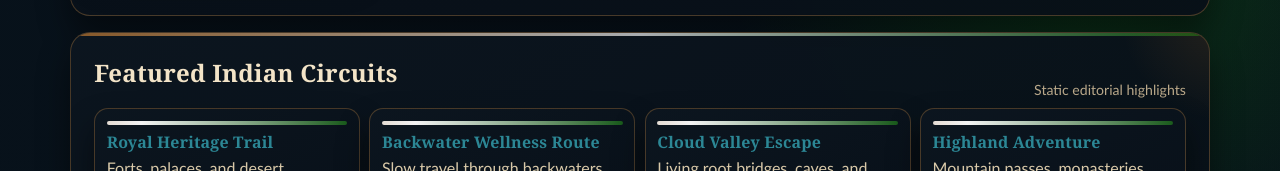
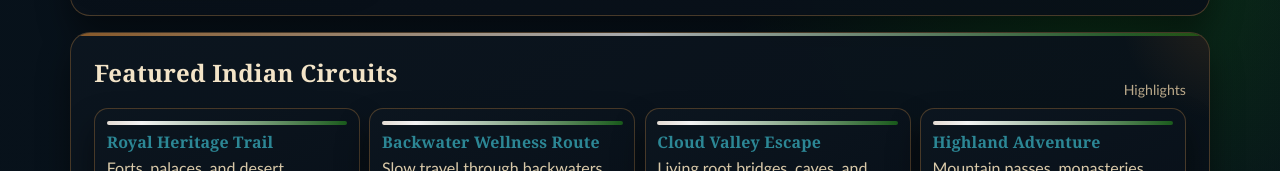
Before and after one commit to MehulKumar24/Rove-India, a plain HTML site: page index.html in a window 1280 px wide. Shown: the part 3394-3565 px from the top of the page. Drawn offline with Linux system fonts and the light colour scheme.

Commit message:
Update index.html

```diff
--- a/index.html
+++ b/index.html
@@ -168,7 +168,7 @@
     <section class="card reveal" id="featuredCircuits">
       <div class="section-heading">
         <h2>Featured Indian Circuits</h2>
-        <span class="small-note">Static editorial highlights</span>
+        <span class="small-note">Highlights</span>
       </div>
       <div class="feature-grid" id="featuredGrid"></div>
     </section>
```
